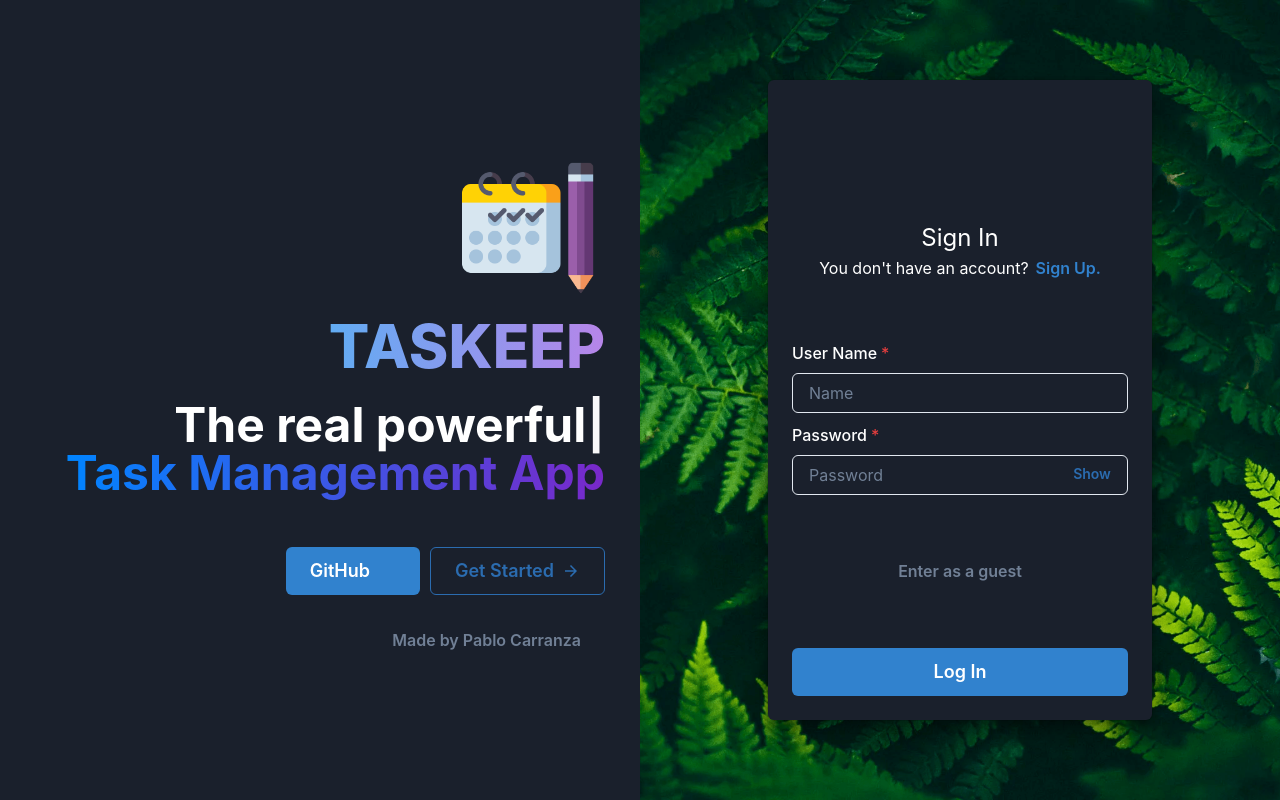
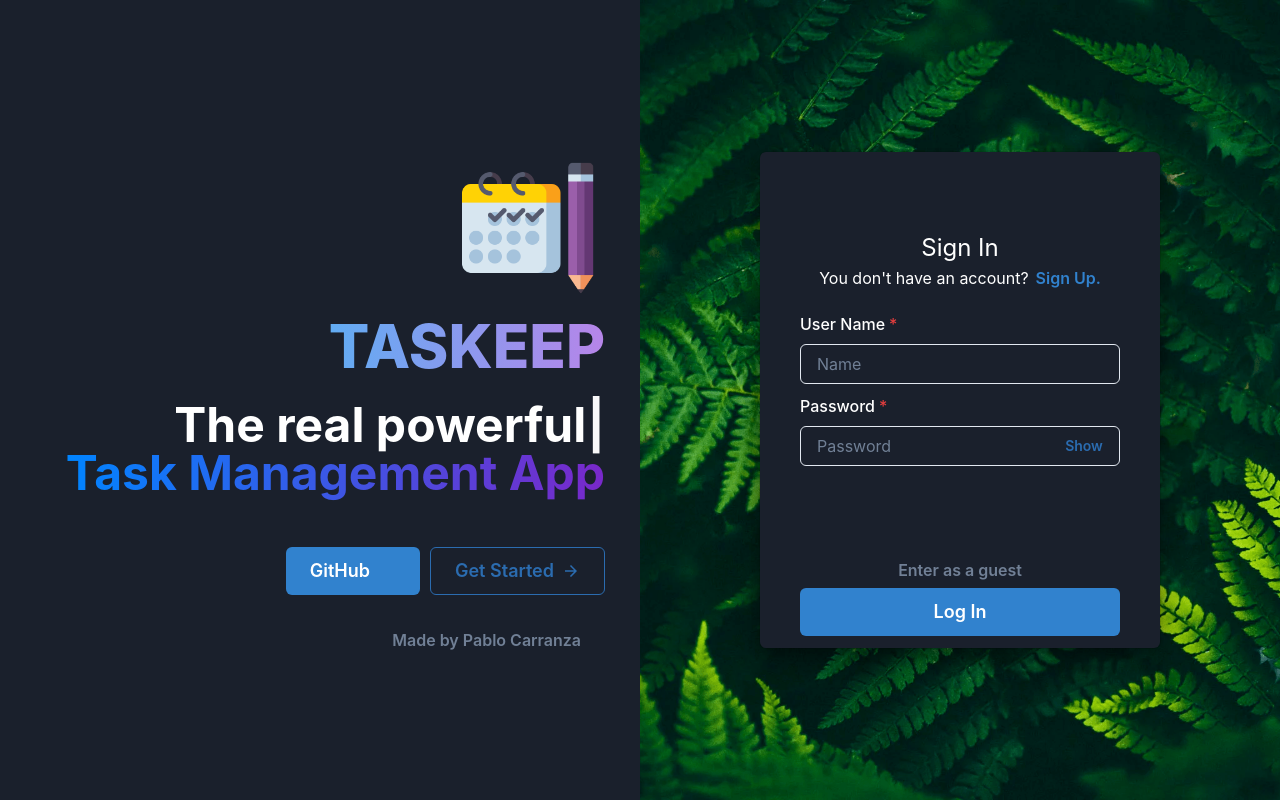
Before and after one commit to pabloecarranza/taskeep, a React (Vite) app in the folder client/: page / in a window 1280 px wide. Both pictures are taken after a click on the button "Get Started". Built offline with nearby package versions, Linux system fonts and the light colour scheme; some icons are missing.

Commit message:
animaciones

```diff
--- a/client/package.json
+++ b/client/package.json
@@ -22,6 +22,7 @@
 		"react-icons": "^4.4.0",
 		"react-redux": "^8.0.2",
 		"react-router-dom": "^6.3.0",
+		"react-spring": "^9.5.2",
 		"typewriter-effect": "^2.19.0"
 	},
 	"devDependencies": {
--- a/client/src/components/LoginForm.jsx
+++ b/client/src/components/LoginForm.jsx
@@ -21,6 +21,7 @@ import {
 import { AiOutlineUserAdd, AiOutlineUser } from 'react-icons/all';
 import { useNavigate } from 'react-router-dom';
 import { useSignInMutation, useSignUpMutation } from '../features/api/apiSlice';
+import { useSpring, animated } from 'react-spring';
 
 export const LoginForm = () => {
 	const [signUp, setSignUp] = React.useState(false);
@@ -31,6 +32,12 @@ export const LoginForm = () => {
 		email: '',
 	});
 	const toast = useToast();
+	const fadeSignUp = useSpring({
+		opacity: signUp ? 1 : 0,
+	});
+	const fadeSignIn = useSpring({
+		opacity: signUp ? 0 : 1,
+	});
 	const [SignIn, SignInResponse] = useSignInMutation();
 	const [SignUp, SignUpResponse] = useSignUpMutation();
 	let navigate = useNavigate();
@@ -145,8 +152,9 @@ export const LoginForm = () => {
 	};
 
 	return (
-		<Box w='30vw' h='80vh' boxShadow='dark-lg' p='6' rounded='md' bg='#1A202C'>
+		<Box w='25rem' h='31rem' boxShadow='dark-lg' rounded='md' bg='#1A202C'>
 			{SignInResponse.isSuccess ? (
+				<animated.div style={fadeSignIn}>
 					<Alert
 						status='success'
 						variant='blackAlpha'
@@ -164,6 +172,7 @@ export const LoginForm = () => {
 							Welcome back ! We love having you here.
 						</AlertDescription>
 					</Alert>
+				</animated.div>
 			) : (
 				<>
 					{SignUpResponse.isSuccess ? (
@@ -194,8 +203,8 @@ export const LoginForm = () => {
 							) : (
 								<>
 									{signUp ? (
-										<>
-											<Center flexDir='column' h='30%'>
+										<animated.div style={fadeSignUp}>
+											<Center flexDir='column' h='10rem'>
 												<Box>
 													<AiOutlineUserAdd size='50px' />
 												</Box>
@@ -214,12 +223,8 @@ export const LoginForm = () => {
 													</Text>
 												</Box>
 											</Center>
-											<Flex
-												h='70%'
-												flexDir='column'
-												justifyContent='space-between'
-											>
-												<Box>
+											<Center flexDir='column' h='21rem'>
+												<Flex flexDir='column' w='80%'>
 													<FormControl isRequired pt='5px'>
 														<FormLabel>User Name</FormLabel>
 														<Input
@@ -263,19 +268,22 @@ export const LoginForm = () => {
 															</InputRightElement>
 														</InputGroup>
 													</FormControl>
-												</Box>
+												</Flex>
+												<Center flexDir='column' h='70%' w='100%'>
 													<Button
 														size='lg'
 														colorScheme='blue'
 														onClick={handleSubmit}
+														w='80%'
 													>
 														Create Account
 													</Button>
-											</Flex>
-										</>
+												</Center>
+											</Center>
+										</animated.div>
 									) : (
-										<>
-											<Center flexDir='column' h='40%'>
+										<animated.div style={fadeSignIn}>
+											<Center flexDir='column' h='10rem'>
 												<Box>
 													<AiOutlineUser size='50px' />
 												</Box>
@@ -294,12 +302,8 @@ export const LoginForm = () => {
 													</Text>
 												</Box>
 											</Center>
-											<Flex
-												h='60%'
-												flexDir='column'
-												justifyContent='space-between'
-											>
-												<Box>
+											<Center h='21rem' flexDir='column'>
+												<Box w='80%' h='70%'>
 													<FormControl isRequired>
 														<FormLabel>User Name</FormLabel>
 														<Input
@@ -334,11 +338,12 @@ export const LoginForm = () => {
 														</InputGroup>
 													</FormControl>
 												</Box>
-
+												<Center flexDir='column' h='30%' w='100%'>
 													<Button
 														colorScheme='gray'
 														variant='link'
 														onClick={handleInvited}
+														pb='8px'
 													>
 														Enter as a guest
 													</Button>
@@ -347,11 +352,13 @@ export const LoginForm = () => {
 														size='lg'
 														colorScheme='blue'
 														onClick={handleSubmit}
+														w='80%'
 													>
 														Log In
 													</Button>
-											</Flex>
-										</>
+												</Center>
+											</Center>
+										</animated.div>
 									)}
 								</>
 							)}
```
Also changed, not shown: 1 other file (tests, documents, lock files or other folders). Lines whose indentation alone changed are shown as unchanged.
